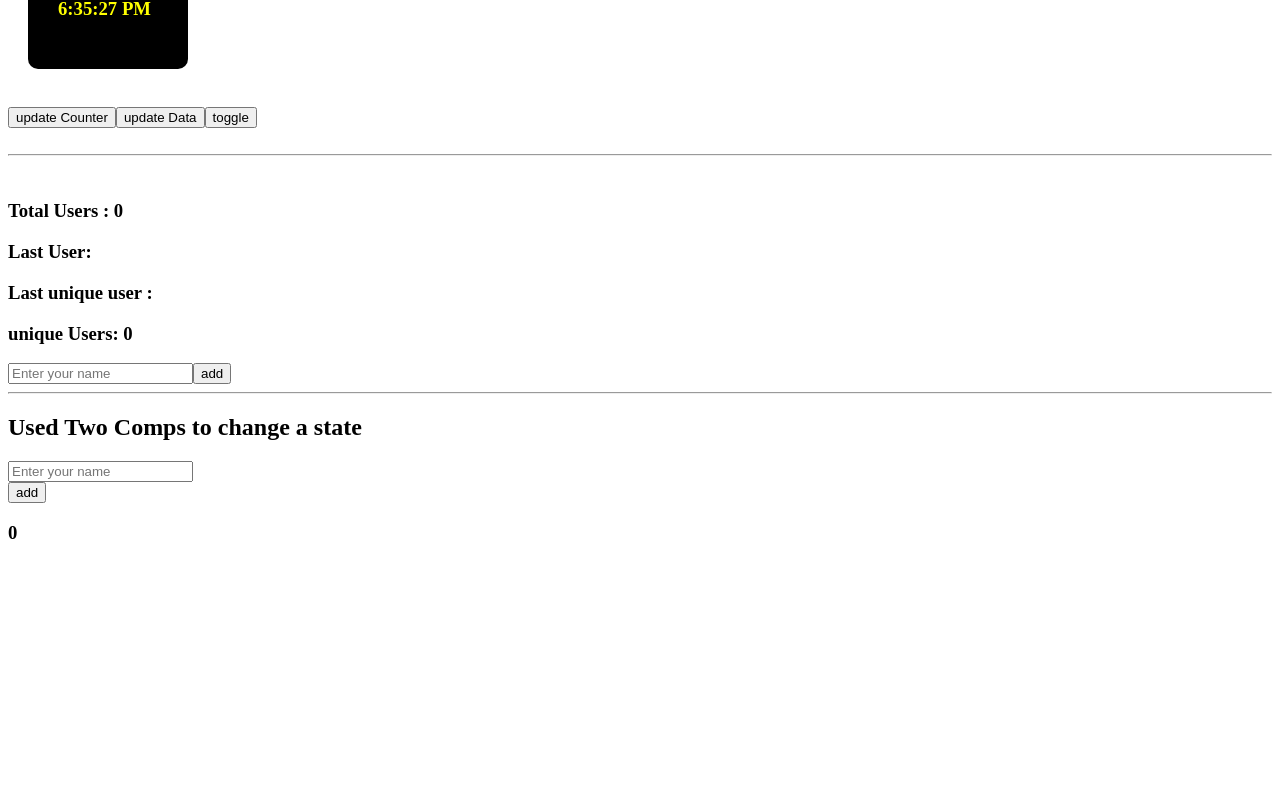
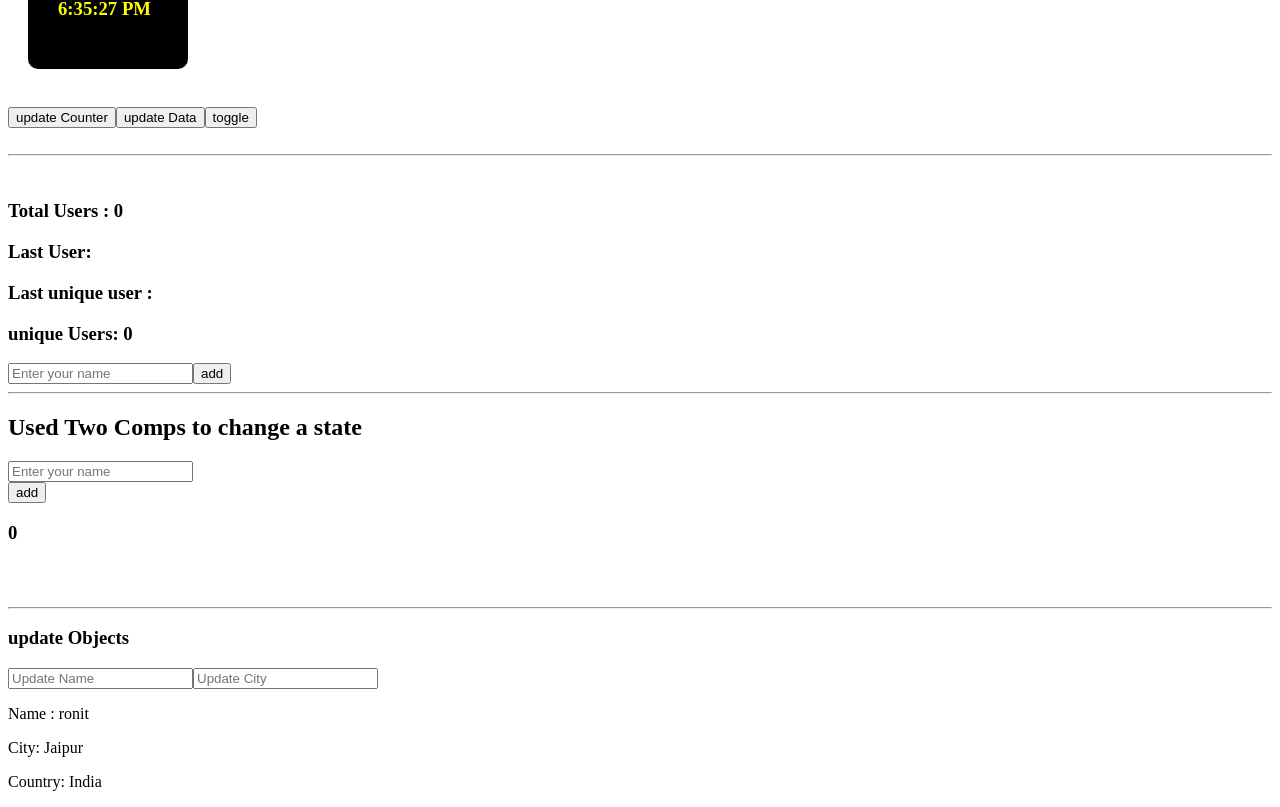
Before and after one commit to kaihatsuRONIT/reactRevision, a React (Vite) app in the folder react-blog-app/: page / in a window 1280 px wide. Shown: the part 2536-3343 px from the top of the page. Before the commit the page ends 3099 px from the top, so only its background shows below. Built offline with nearby package versions, Linux system fonts and the light colour scheme.

Commit message:
added UpdateObjs.jsx

```diff
--- a/react-blog-app/src/App.jsx
+++ b/react-blog-app/src/App.jsx
@@ -11,6 +11,7 @@ import Clock from "./Clock";
 import Counter from "./Counter";
 import DerivedState from "./DerivedState";
 import ComponentConnect from "./ComponentConnect";
+import UpdateObjs from "./UpdateObjs";
 
 function App() {
   const [counter, setCounter] = useState(0);
@@ -119,6 +120,10 @@ function App() {
       <br />
       <hr />
       <ComponentConnect/>
+      <br />
+      <br />
+      <hr />
+      <UpdateObjs/>
     </>
   )
 }
```
